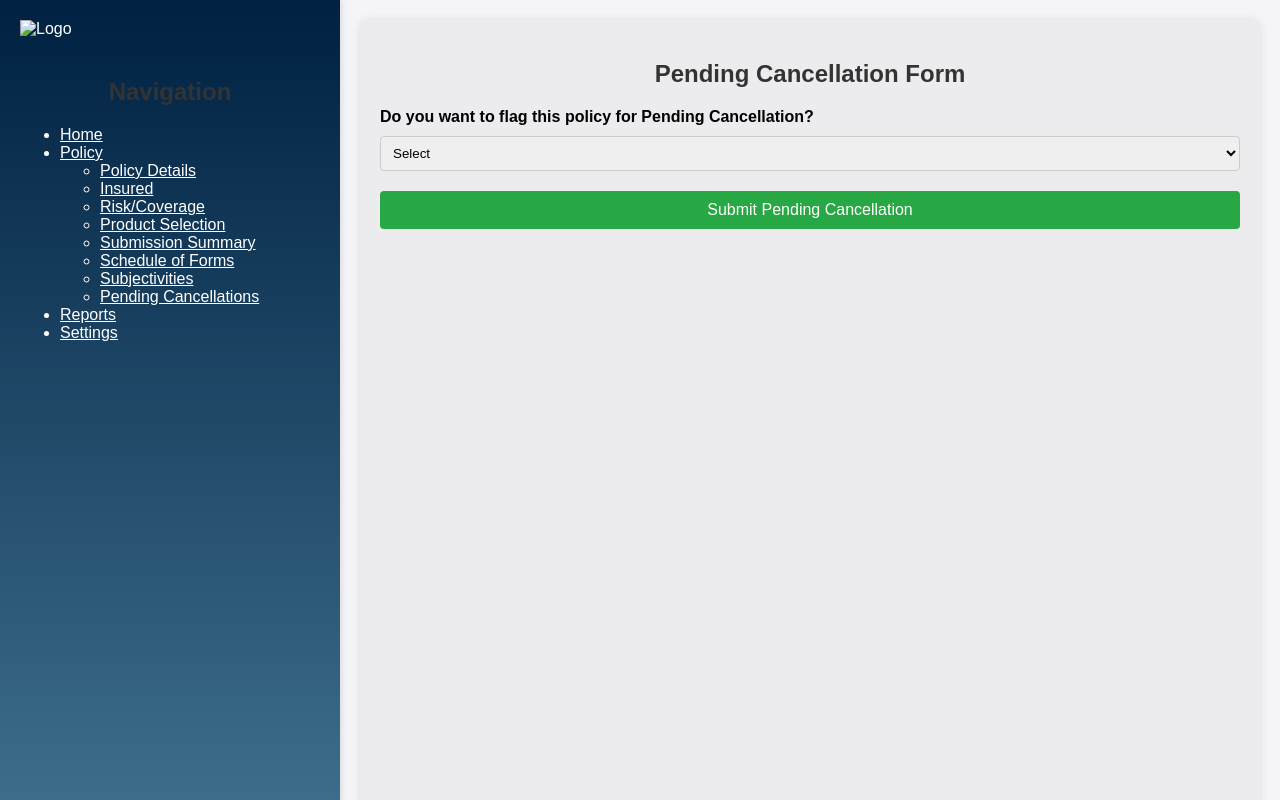
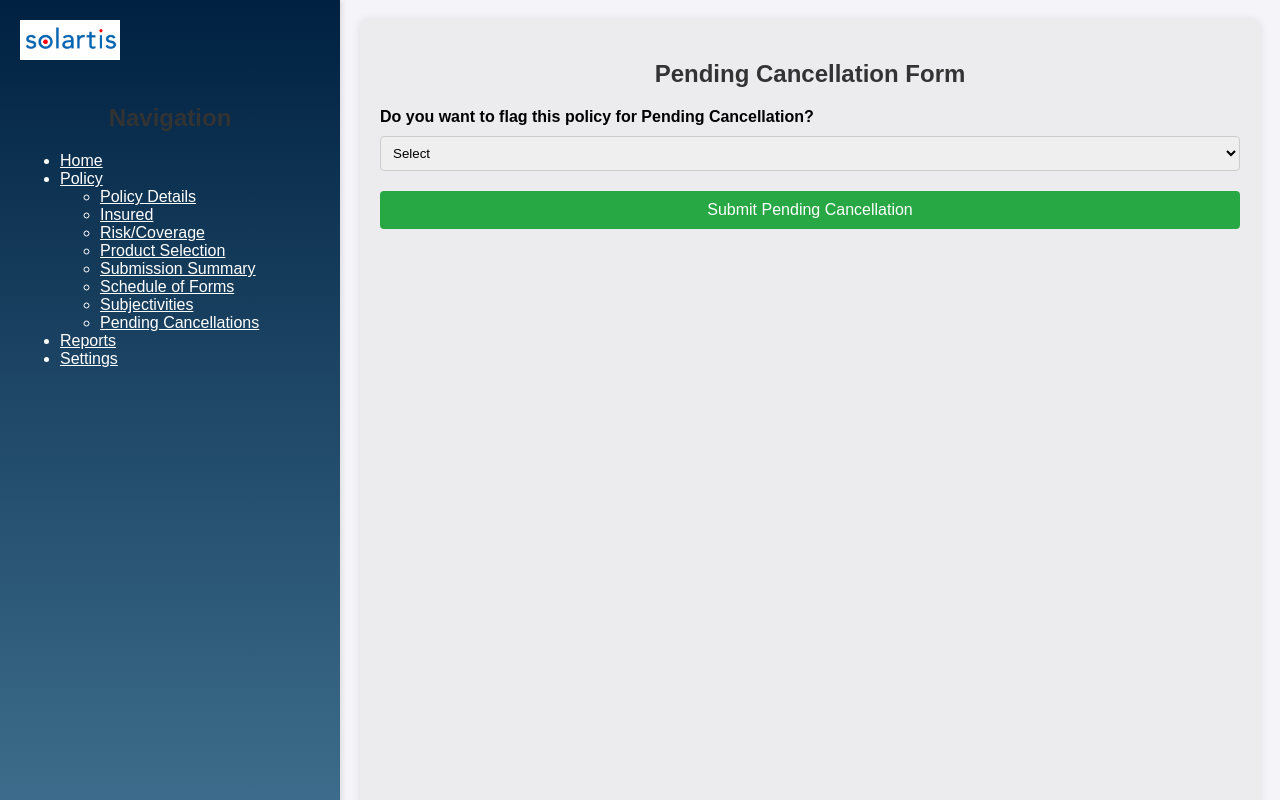
Before and after one commit to lifeiselixir/DNOC, a plain HTML site: page index.html in a window 1280 px wide. Shown: the top 800 px of the page. Drawn offline with Linux system fonts and the light colour scheme.

Commit message:
Update index.html

```diff
--- a/index.html
+++ b/index.html
@@ -103,7 +103,7 @@
 </head>
 <body>
     <div class="left-panel">
-        <img src=logo_active.jpg" alt="Logo" class="logo"> <!-- Replace with your logo URL -->
+        <img src="logo_active.jpg" alt="Logo" class="logo"> <!-- Replace with your logo URL -->
         <h2>Navigation</h2>
         <ul>
             <li><a href="#" style="color: white;">Home</a></li>
```
